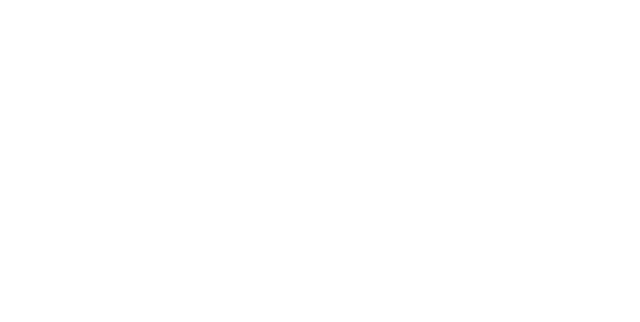
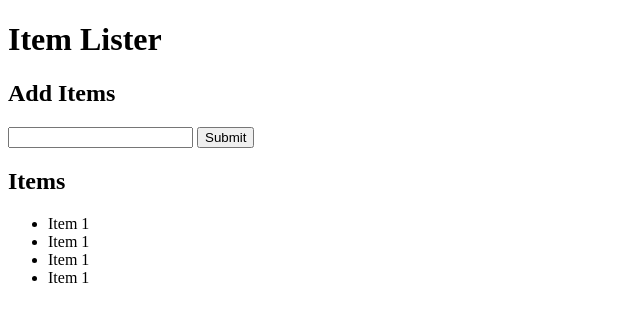
Before and after one commit to jbrasko2/javascript-dom, a plain HTML site: page index.html in a window 1280 px wide. Shown: the whole page, without its empty margins (0-640 px from the left). Drawn offline with Linux system fonts and the light colour scheme.

Commit message:
add boilerplate html

```diff
--- a/index.html
+++ b/index.html
@@ -1,12 +1,32 @@
 <!DOCTYPE html>
 <html lang="en">
-<head>
-  <meta charset="UTF-8">
-  <meta http-equiv="X-UA-Compatible" content="IE=edge">
-  <meta name="viewport" content="width=device-width, initial-scale=1.0">
-  <title>Document</title>
-</head>
-<body>
-
-</body>
+  <head>
+    <meta charset="UTF-8" />
+    <meta http-equiv="X-UA-Compatible" content="IE=edge" />
+    <meta name="viewport" content="width=device-width, initial-scale=1.0" />
+    <title>Document</title>
+  </head>
+  <body>
+    <header id="main-header">
+      <div id="container">
+        <h1 id="header-title">Item Lister</h1>
+      </div>
+    </header>
+    <div class="container">
+      <div id="main">
+        <h2 class="title">Add Items</h2>
+        <form>
+          <input type="text" />
+          <input type="submit" value="Submit" />
+        </form>
+        <h2 class="title">Items</h2>
+        <ul id="items" class="list-group">
+          <li class="list-group-item">Item 1</li>
+          <li class="list-group-item">Item 1</li>
+          <li class="list-group-item">Item 1</li>
+          <li class="list-group-item">Item 1</li>
+        </ul>
+      </div>
+    </div>
+  </body>
 </html>
```
